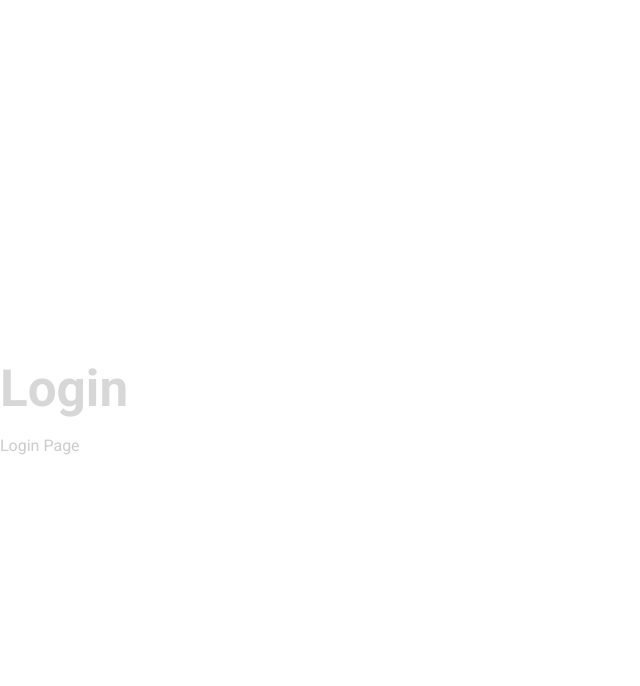
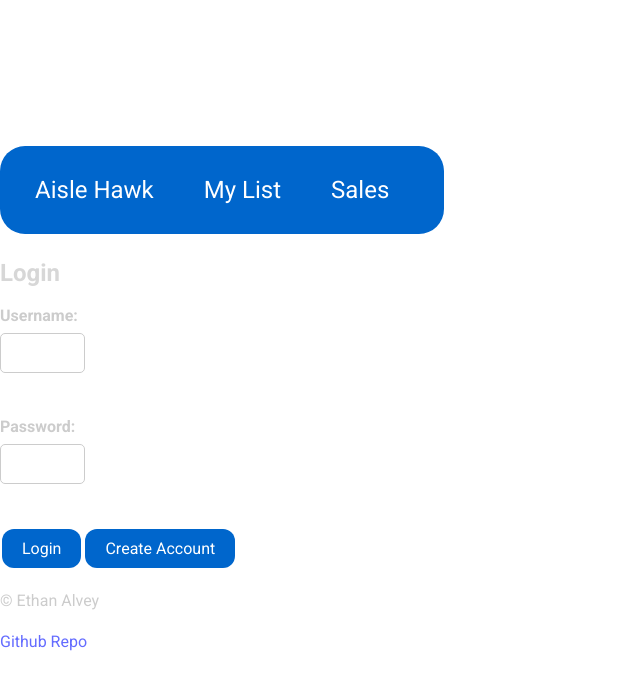
Before and after one commit to alveyE/startup, a React (Vite) app: page /login in a window 1280 px wide. Shown: the top 686 px of the page, without its empty margins (0-640 px from the left). Built offline with nearby package versions, Linux system fonts and the light colour scheme.

Commit message:
login page

```diff
--- a/src/pages/Login.jsx
+++ b/src/pages/Login.jsx
@@ -1,9 +1,32 @@
+import { useNavigate } from "react-router";
+import Footer from "../components/Footer";
+import Navbar from "../components/NavBar";
+
 function Login() {
+  const navigate = useNavigate();
+
+  const handleSubmit = (event) => {
+    event.preventDefault();
+    navigate("/");
+  };
   return (
-    <div>
-      <h1>Login</h1>
-      <p>Login Page</p>
-    </div>
+    <>
+      <Navbar />
+      <h2>Login</h2>
+      <form onSubmit={handleSubmit}>
+        <label htmlFor="username">Username:</label>
+        <input type="text" id="username" name="username" required />
+        <br />
+        <br />
+        <label htmlFor="password">Password:</label>
+        <input type="password" id="password" name="password" required />
+        <br />
+        <br />
+        <button className="button">Login</button>
+        <button className="button">Create Account</button>
+      </form>
+      <Footer />
+    </>
   );
 }
 
```
